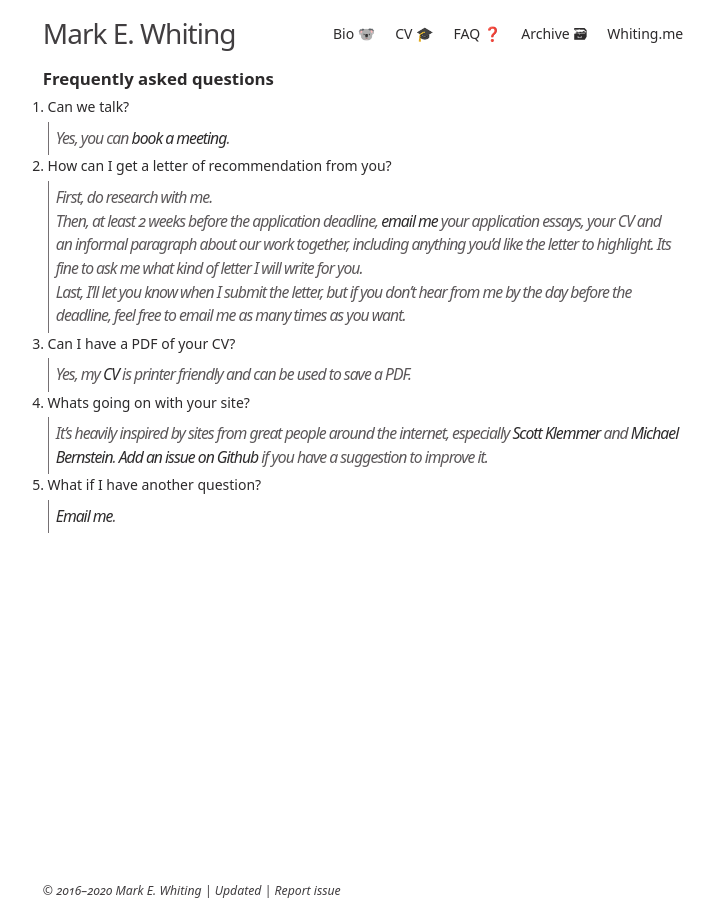
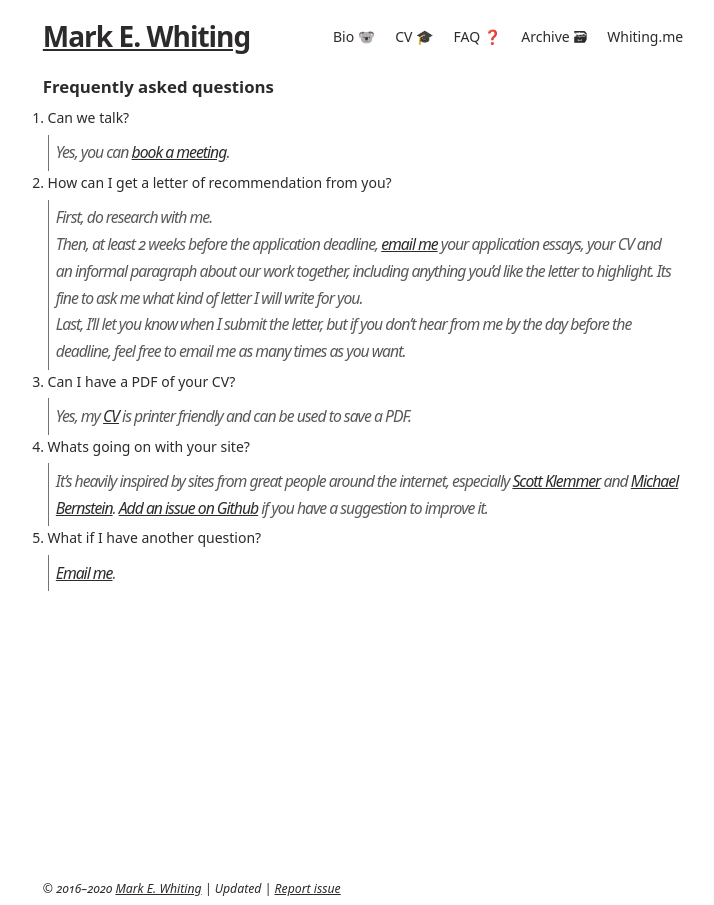
Before and after one commit to markwhiting/Whiting.me, a Jekyll site: the page built from faq.md, in a window 1280 px wide. Shown: the whole page, without its empty margins (277-991 px from the left). Built offline with Jekyll 4.4.1, drawn with Linux system fonts in a browser that asks for light colours.

Commit message:
Updated text and link rendering

```diff
--- a/_layouts/home.html
+++ b/_layouts/home.html
@@ -10,11 +10,11 @@ layout: default
 
 ## I build systems to study how people work in groups.
 
-I believe that learning to be better together is the single most important thing we can do to facilitate our longterm success; as individuals, and as a species.
-
-I'm usually [`markwhiting`](https://keybase.io/markwhiting) online."
+I believe that learning to be better together is the single most important thing we can do to facilitate our longterm success; as individuals, and as a species."
       | markdownify
   }}
+
+  <p>I'm usually <code><a href="https://keybase.io/markwhiting">markwhiting</a></code> online.</p>
 
   {%- if site.posts.size > 0 -%}
 
--- a/_sass/minima.scss
+++ b/_sass/minima.scss
@@ -7,9 +7,9 @@ $base-font-family: system-ui, -apple-system, BlinkMacSystemFont, "Segoe UI",
   "Helvetica Neue", sans-serif !default;
 $base-font-size: 14px !default;
 $base-font-weight: 400 !default;
-$light-font-weight: 100 !default;
+$light-font-weight: 200 !default;
 $small-font-size: $base-font-size * 0.875 !default;
-$base-line-height: 1.5 !default;
+$base-line-height: 1.7 !default;
 
 $spacing-unit: 30px !default;
 $visual-space: 0.3rem !default;
@@ -33,7 +33,7 @@ $spacing-unit: $visual-space;
   --blue: hsla(200, 100%, 40%, 1);
   --transparent-blue: hsla(200, 100%, 40%, 0.7);
   --very-transparent-blue: hsla(200, 100%, 40%, 0.3);
-  --dark-blue: hsla(200, 100%, 34%, 1);
+  --dark-blue: hsla(200, 100%, 23%, 1);
 
   --orange: hsla(24.1, 100%, 45.5%, 1);
   --transparent-orange: hsla(24.1, 100%, 45.5%, 0.7);
--- a/_sass/minima/_base.scss
+++ b/_sass/minima/_base.scss
@@ -114,6 +114,7 @@ main {
 img {
   max-width: 100%;
   vertical-align: middle;
+  margin-top: 4 * $spacing-unit;
 }
 
 /**
@@ -160,25 +161,20 @@ h6 {
  */
 a {
   color: var(--text-color);
-  text-decoration: none;
 
   &:visited {
     color: var(--text-color);
   }
 
   &:hover {
-    color: var(--text-color);
+    color: var(--background-color);
     text-decoration: none;
-    background-color: var(--transparent-alt-brand-color);
+    background-color: var(--transparent-brand-color);
     border-radius: $spacing-unit / 2;
   }
-
-  .social-media-list &:hover {
-    text-decoration: none;
-
-    .username {
-      // text-decoration: underline;
-    }
+  > code {
+    text-decoration: none !important;
+    font-size: xx-large;
   }
 }
 
@@ -213,12 +209,19 @@ code {
 
 code {
   padding: 1.5px 4px;
+  color: var(--background-color);
+  text-decoration: none;
 }
 
-a code {
+code a {
   text-decoration: none;
+  color: var(--background-color);
   &:hover {
+    color: var(--background-color);
     background-color: var(--brand-color);
+  }
+  &:visited {
+    color: var(--background-color);
   }
 }
 
@@ -303,7 +306,7 @@ pre {
 }
 
 strong {
-  font-weight: $light-font-weight * 6 !important;
+  font-weight: $light-font-weight * 3 !important;
 }
 
 table,
--- a/_sass/minima/_layout.scss
+++ b/_sass/minima/_layout.scss
@@ -15,16 +15,15 @@
   letter-spacing: -1px;
   margin-bottom: 0;
   margin-top: $spacing-unit;
-
-  &,
-  &:visited {
-    color: var(--grey-color-dark);
-  }
 }
 
 .site-nav {
   float: right;
   line-height: $base-line-height * $base-font-size * 2.25;
+
+  a {
+    text-decoration: none;
+  }
 
   .nav-trigger {
     display: none;
@@ -35,7 +34,6 @@
   }
 
   .page-link {
-    color: var(--text-color);
     line-height: $base-line-height;
 
     // Gaps between nav items, but not on the last one
@@ -198,7 +196,6 @@
 
 .post-link {
   display: block;
-  color: var(--text-color);
   font-size: $small-font-size;
   // background: var(--very-transparent-brand-color);
   border-radius: 1.5 * $spacing-unit;
@@ -280,7 +277,7 @@
 
 .light {
   font-weight: $light-font-weight;
-  color: var(--grey-color-dark);
+  color: var(--text-color);
 }
 
 .smallCaps {
@@ -303,15 +300,11 @@
   margin-bottom: 0;
 }
 
-.clean a,
-.clean a:visited {
-  text-decoration: none;
-  color: inherit;
-}
-
-.clean a:hover {
-  // text-decoration: underline;
-}
+// .clean a,
+// .clean a:visited {
+//   text-decoration: none;
+//   color: inherit;
+// }
 
 .headerComment {
   float: right;
--- a/faq.md
+++ b/faq.md
@@ -7,7 +7,7 @@ permalink: /faq
 ## Frequently asked questions
 
 1. Can we talk?
-   > Yes, you can [book a meeting](whiting.me/meet).
+   > Yes, you can [book a meeting](https://whiting.me/meet).
 2. How can I get a letter of recommendation from you?
    > First, do research with me.
    > Then, at least 2 weeks before the application deadline, [email me](mailto:mark@whiting.me?subject=Recommendation request) your application essays, your CV and an informal paragraph about our work together, including anything you'd like the letter to highlight. Its fine to ask me what kind of letter I will write for you.
```
